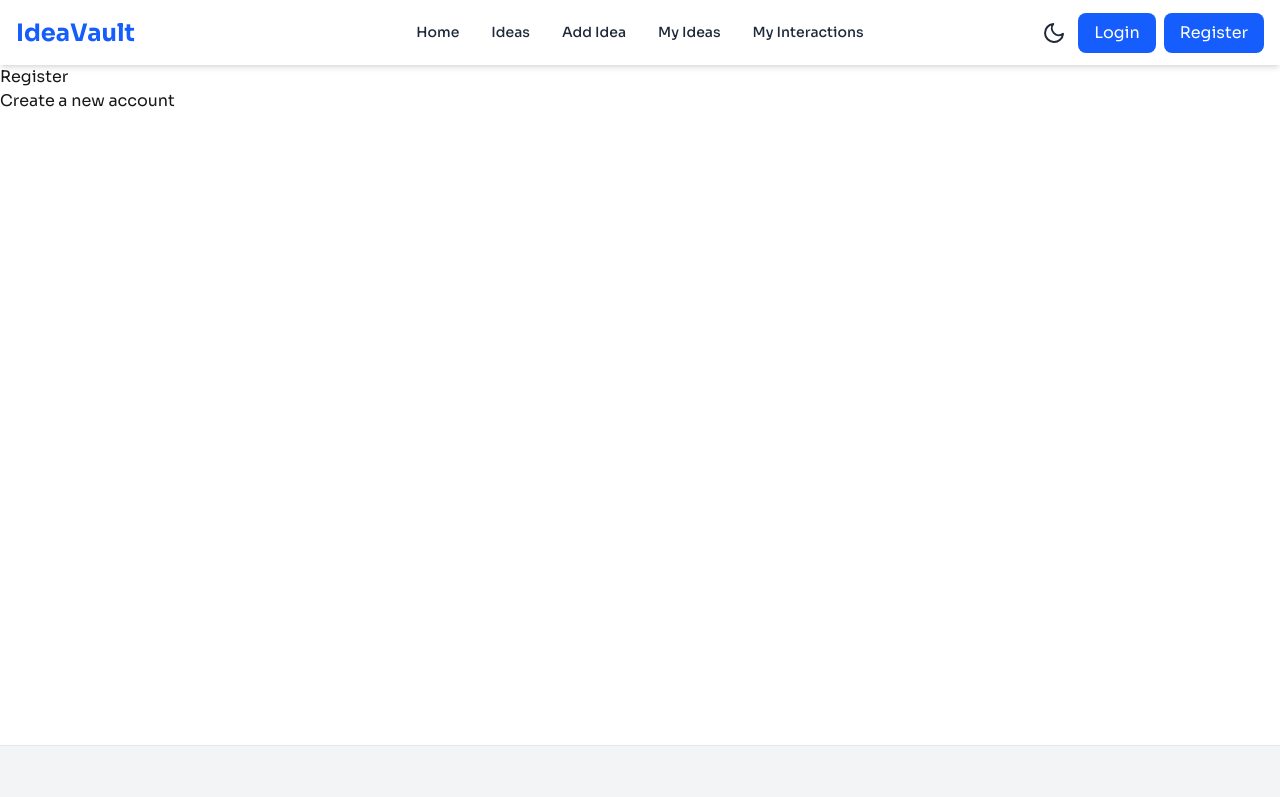
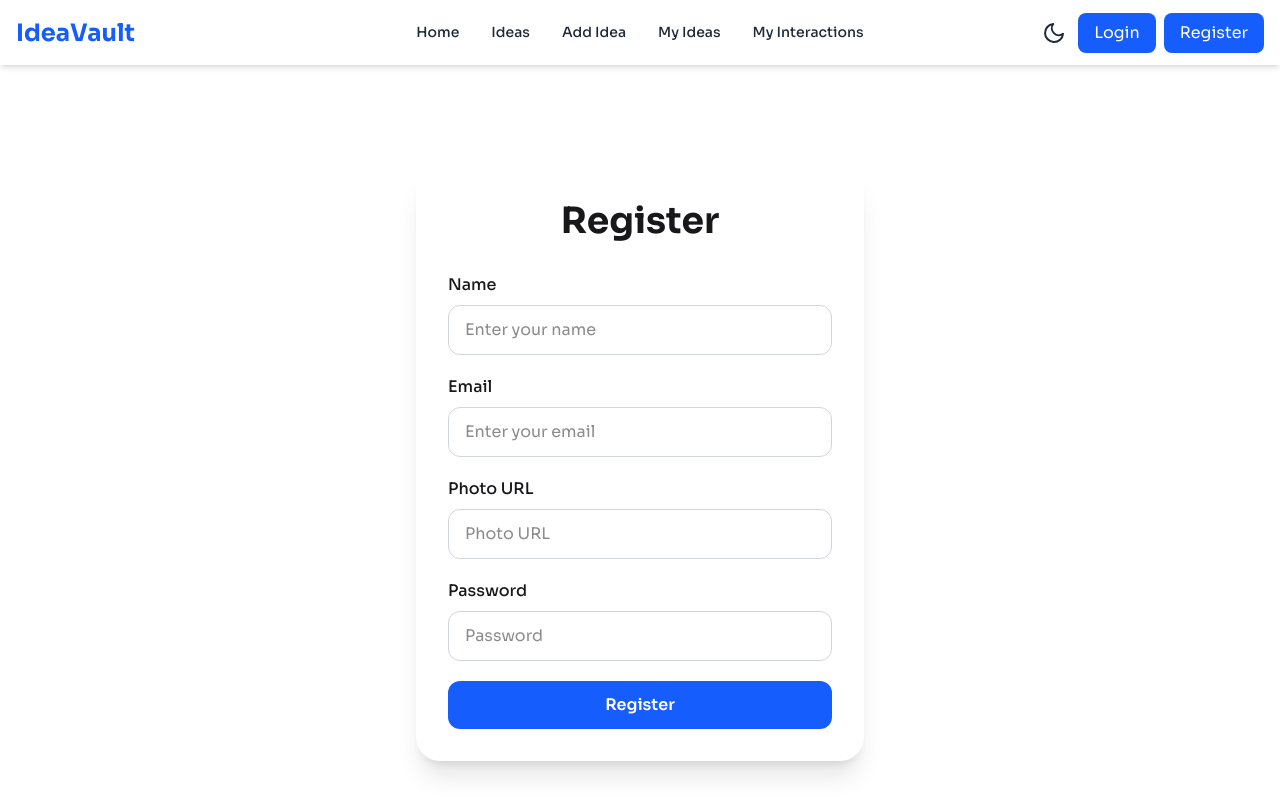
Before and after one commit to musfik070-gif/ideavault-client, a React (Vite) app: page /register in a window 1280 px wide. Shown: the top 797 px of the page. Built offline with nearby package versions, Linux system fonts and the light colour scheme.

Commit message:
register page

```diff
--- a/src/pages/Login.jsx
+++ b/src/pages/Login.jsx
@@ -1,8 +1,46 @@
-export default function Login() {
+const Login = () => {
   return (
-    <div>
-      <h1>Login</h1>
-      <p>Sign in to your account</p>
+    <div className="min-h-screen flex items-center justify-center px-5">
+      <div className="w-full max-w-md bg-white dark:bg-gray-800 shadow-xl rounded-3xl p-8">
+        <h2 className="text-4xl font-bold text-center mb-8">Login</h2>
+
+        <form className="space-y-5">
+          <div>
+            <label className="block mb-2 font-medium">Email</label>
+
+            <input
+              type="email"
+              placeholder="Enter your email"
+              className="w-full border border-gray-300 dark:border-gray-700 rounded-xl px-4 py-3 outline-none"
+            />
+          </div>
+
+          <div>
+            <label className="block mb-2 font-medium">Password</label>
+
+            <input
+              type="password"
+              placeholder="Password"
+              className="w-full border border-gray-300 dark:border-gray-700 rounded-xl px-4 py-3 outline-none"
+            />
+          </div>
+
+          <div className="text-right">
+            <button
+              type="button"
+              className="text-sm text-blue-600 hover:underline"
+            >
+              Forgot Password?
+            </button>
+          </div>
+
+          <button className="w-full bg-blue-600 hover:bg-blue-700 duration-300 text-white py-3 rounded-xl font-semibold">
+            Login
+          </button>
+        </form>
+      </div>
     </div>
   );
-}
+};
+
+export default Login;
--- a/src/pages/Register.jsx
+++ b/src/pages/Register.jsx
@@ -1,8 +1,57 @@
-export default function Register() {
+const Register = () => {
   return (
-    <div>
-      <h1>Register</h1>
-      <p>Create a new account</p>
+    <div className="min-h-screen flex items-center justify-center px-5">
+      <div className="w-full max-w-md bg-white dark:bg-gray-800 shadow-xl rounded-3xl p-8">
+        <h2 className="text-4xl font-bold text-center mb-8">Register</h2>
+
+        <form className="space-y-5">
+          <div>
+            <label className="block mb-2 font-medium">Name</label>
+
+            <input
+              type="text"
+              placeholder="Enter your name"
+              className="w-full border border-gray-300 dark:border-gray-700 rounded-xl px-4 py-3 outline-none"
+            />
+          </div>
+
+          <div>
+            <label className="block mb-2 font-medium">Email</label>
+
+            <input
+              type="email"
+              placeholder="Enter your email"
+              className="w-full border border-gray-300 dark:border-gray-700 rounded-xl px-4 py-3 outline-none"
+            />
+          </div>
+
+          <div>
+            <label className="block mb-2 font-medium">Photo URL</label>
+
+            <input
+              type="text"
+              placeholder="Photo URL"
+              className="w-full border border-gray-300 dark:border-gray-700 rounded-xl px-4 py-3 outline-none"
+            />
+          </div>
+
+          <div>
+            <label className="block mb-2 font-medium">Password</label>
+
+            <input
+              type="password"
+              placeholder="Password"
+              className="w-full border border-gray-300 dark:border-gray-700 rounded-xl px-4 py-3 outline-none"
+            />
+          </div>
+
+          <button className="w-full bg-blue-600 hover:bg-blue-700 duration-300 text-white py-3 rounded-xl font-semibold">
+            Register
+          </button>
+        </form>
+      </div>
     </div>
   );
-}
+};
+
+export default Register;
```
